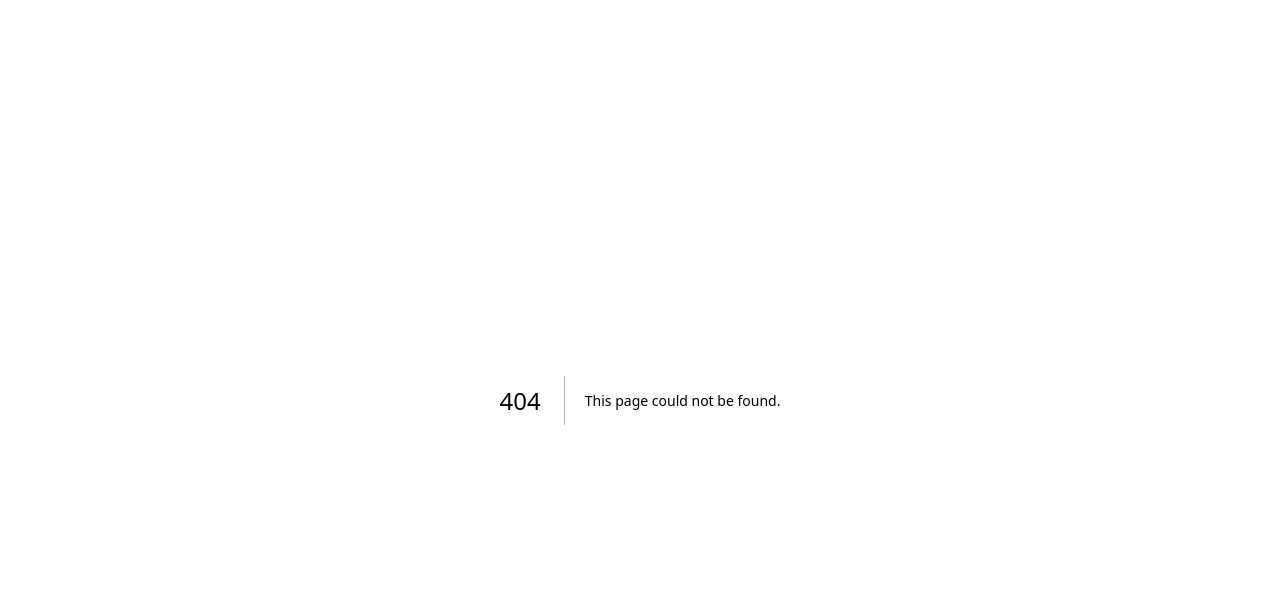
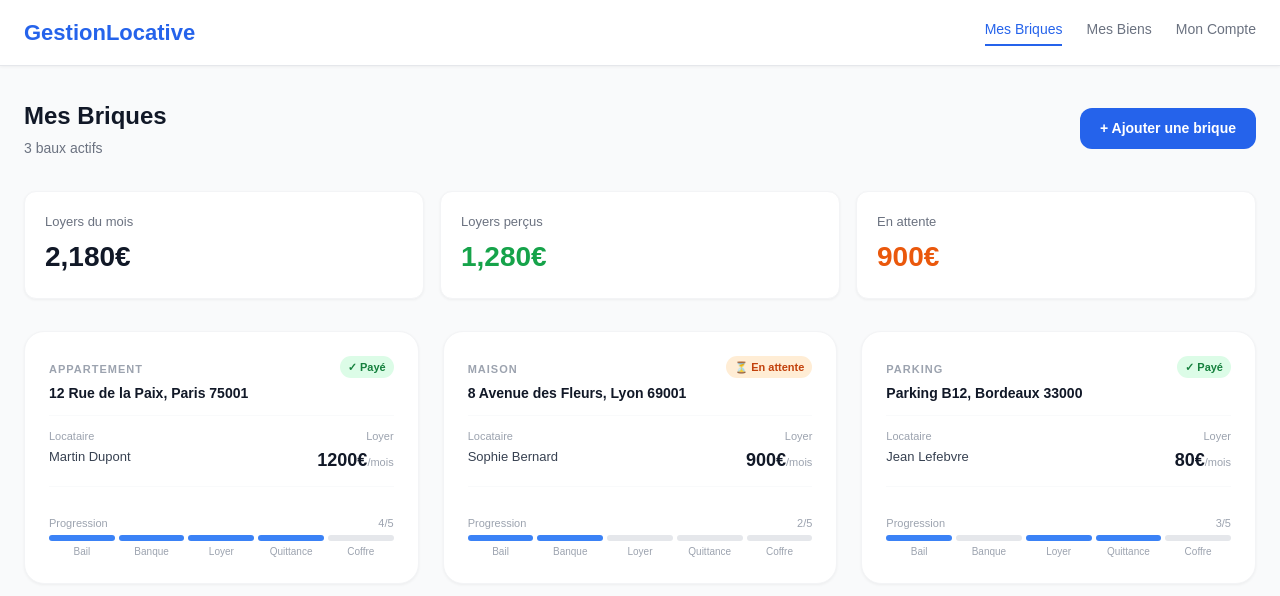
Before and after one commit to marechalandy41-beep/gestion-locative, a Next.js app: page /dashboard in a window 1280 px wide. Before the commit this address had no page. Shown: the top 596 px of the page. Built offline with nearby package versions, Linux system fonts and the light colour scheme.

Commit message:
Tableau de bord avec briques

```diff
--- /dev/null
+++ b/src/app/dashboard/page.jsx
@@ -0,0 +1,140 @@
+'use client';
+import { useState } from 'react';
+
+const biensData = [
+  {
+    id: 1,
+    adresse: "12 Rue de la Paix, Paris 75001",
+    type: "Appartement",
+    locataire: "Martin Dupont",
+    loyer: 1200,
+    statut: "paye",
+    progression: { bail: true, banque: true, loyer: true, quittance: true, coffre: false }
+  },
+  {
+    id: 2,
+    adresse: "8 Avenue des Fleurs, Lyon 69001",
+    type: "Maison",
+    locataire: "Sophie Bernard",
+    loyer: 900,
+    statut: "attente",
+    progression: { bail: true, banque: true, loyer: false, quittance: false, coffre: false }
+  },
+  {
+    id: 3,
+    adresse: "Parking B12, Bordeaux 33000",
+    type: "Parking",
+    locataire: "Jean Lefebvre",
+    loyer: 80,
+    statut: "paye",
+    progression: { bail: true, banque: false, loyer: true, quittance: true, coffre: false }
+  },
+];
+
+function StatutBadge({ statut }) {
+  if (statut === 'paye') return <span style={{background:'#dcfce7',color:'#15803d',fontSize:'11px',fontWeight:600,padding:'3px 8px',borderRadius:999}}>✓ Payé</span>;
+  if (statut === 'attente') return <span style={{background:'#ffedd5',color:'#c2410c',fontSize:'11px',fontWeight:600,padding:'3px 8px',borderRadius:999}}>⏳ En attente</span>;
+  return <span style={{background:'#fee2e2',color:'#dc2626',fontSize:'11px',fontWeight:600,padding:'3px 8px',borderRadius:999}}>✗ Impayé</span>;
+}
+
+function ProgressionBarre({ progression }) {
+  const etapes = [
+    { key: 'bail', label: 'Bail' },
+    { key: 'banque', label: 'Banque' },
+    { key: 'loyer', label: 'Loyer' },
+    { key: 'quittance', label: 'Quittance' },
+    { key: 'coffre', label: 'Coffre' },
+  ];
+  const completes = Object.values(progression).filter(Boolean).length;
+  return (
+    <div style={{marginTop:16}}>
+      <div style={{display:'flex',justifyContent:'space-between',marginBottom:4}}>
+        <span style={{fontSize:11,color:'#9ca3af'}}>Progression</span>
+        <span style={{fontSize:11,color:'#9ca3af'}}>{completes}/5</span>
+      </div>
+      <div style={{display:'flex',gap:4}}>
+        {etapes.map(e => (
+          <div key={e.key} style={{flex:1}}>
+            <div style={{height:6,borderRadius:999,background: progression[e.key] ? '#3b82f6' : '#e5e7eb'}}></div>
+            <p style={{fontSize:10,color:'#9ca3af',marginTop:3,textAlign:'center'}}>{e.label}</p>
+          </div>
+        ))}
+      </div>
+    </div>
+  );
+}
+
+export default function Dashboard() {
+  const [biens] = useState(biensData);
+
+  return (
+    <main style={{minHeight:'100vh',background:'#f9fafb'}}>
+      <nav style={{background:'white',borderBottom:'1px solid #e5e7eb',boxShadow:'0 1px 3px rgba(0,0,0,0.05)'}}>
+        <div style={{maxWidth:1280,margin:'0 auto',padding:'16px 24px',display:'flex',alignItems:'center',justifyContent:'space-between'}}>
+          <h1 style={{fontSize:22,fontWeight:700,color:'#2563eb'}}>GestionLocative</h1>
+          <div style={{display:'flex',gap:24,fontSize:14,fontWeight:500}}>
+            <span style={{color:'#2563eb',borderBottom:'2px solid #2563eb',paddingBottom:4,cursor:'pointer'}}>Mes Briques</span>
+            <span style={{color:'#6b7280',cursor:'pointer'}}>Mes Biens</span>
+            <span style={{color:'#6b7280',cursor:'pointer'}}>Mon Compte</span>
+          </div>
+        </div>
+      </nav>
+
+      <div style={{maxWidth:1280,margin:'0 auto',padding:'32px 24px'}}>
+        <div style={{display:'flex',alignItems:'center',justifyContent:'space-between',marginBottom:32}}>
+          <div>
+            <h2 style={{fontSize:24,fontWeight:700,color:'#111827'}}>Mes Briques</h2>
+            <p style={{color:'#6b7280',fontSize:14,marginTop:4}}>{biens.length} baux actifs</p>
+          </div>
+          <button style={{background:'#2563eb',color:'white',padding:'10px 20px',borderRadius:12,fontWeight:600,border:'none',cursor:'pointer',fontSize:14}}>
+            + Ajouter une brique
+          </button>
+        </div>
+
+        {/* Résumé */}
+        <div style={{display:'grid',gridTemplateColumns:'1fr 1fr 1fr',gap:16,marginBottom:32}}>
+          <div style={{background:'white',borderRadius:12,padding:20,border:'1px solid #f3f4f6',boxShadow:'0 1px 3px rgba(0,0,0,0.05)'}}>
+            <p style={{color:'#6b7280',fontSize:13}}>Loyers du mois</p>
+            <p style={{fontSize:28,fontWeight:700,color:'#111827',marginTop:4}}>{biens.reduce((a,b)=>a+b.loyer,0).toLocaleString()}€</p>
+          </div>
+          <div style={{background:'white',borderRadius:12,padding:20,border:'1px solid #f3f4f6',boxShadow:'0 1px 3px rgba(0,0,0,0.05)'}}>
+            <p style={{color:'#6b7280',fontSize:13}}>Loyers perçus</p>
+            <p style={{fontSize:28,fontWeight:700,color:'#16a34a',marginTop:4}}>{biens.filter(b=>b.statut==='paye').reduce((a,b)=>a+b.loyer,0).toLocaleString()}€</p>
+          </div>
+          <div style={{background:'white',borderRadius:12,padding:20,border:'1px solid #f3f4f6',boxShadow:'0 1px 3px rgba(0,0,0,0.05)'}}>
+            <p style={{color:'#6b7280',fontSize:13}}>En attente</p>
+            <p style={{fontSize:28,fontWeight:700,color:'#ea580c',marginTop:4}}>{biens.filter(b=>b.statut==='attente').reduce((a,b)=>a+b.loyer,0).toLocaleString()}€</p>
+          </div>
+        </div>
+
+        {/* Briques */}
+        <div style={{display:'grid',gridTemplateColumns:'1fr 1fr 1fr',gap:24}}>
+          {biens.map(bien => (
+            <div key={bien.id} style={{background:'white',borderRadius:20,border:'1px solid #f3f4f6',boxShadow:'0 1px 3px rgba(0,0,0,0.05)',padding:24,cursor:'pointer',display:'flex',flexDirection:'column',justifyContent:'space-between',minHeight:220}}>
+              <div style={{display:'flex',alignItems:'flex-start',justifyContent:'space-between'}}>
+                <div>
+                  <span style={{fontSize:11,color:'#9ca3af',fontWeight:600,textTransform:'uppercase',letterSpacing:1}}>{bien.type}</span>
+                  <h3 style={{fontWeight:600,color:'#111827',fontSize:14,marginTop:4,lineHeight:1.4}}>{bien.adresse}</h3>
+                </div>
+                <StatutBadge statut={bien.statut} />
+              </div>
+
+              <div style={{display:'flex',justifyContent:'space-between',padding:'12px 0',borderTop:'1px solid #f9fafb',borderBottom:'1px solid #f9fafb',margin:'12px 0'}}>
+                <div>
+                  <p style={{fontSize:11,color:'#9ca3af'}}>Locataire</p>
+                  <p style={{fontSize:13,fontWeight:500,color:'#374151',marginTop:2}}>{bien.locataire}</p>
+                </div>
+                <div style={{textAlign:'right'}}>
+                  <p style={{fontSize:11,color:'#9ca3af'}}>Loyer</p>
+                  <p style={{fontSize:18,fontWeight:700,color:'#111827',marginTop:2}}>{bien.loyer}€<span style={{fontSize:11,fontWeight:400,color:'#9ca3af'}}>/mois</span></p>
+                </div>
+              </div>
+
+              <ProgressionBarre progression={bien.progression} />
+            </div>
+          ))}
+        </div>
+      </div>
+    </main>
+  );
+}
```
